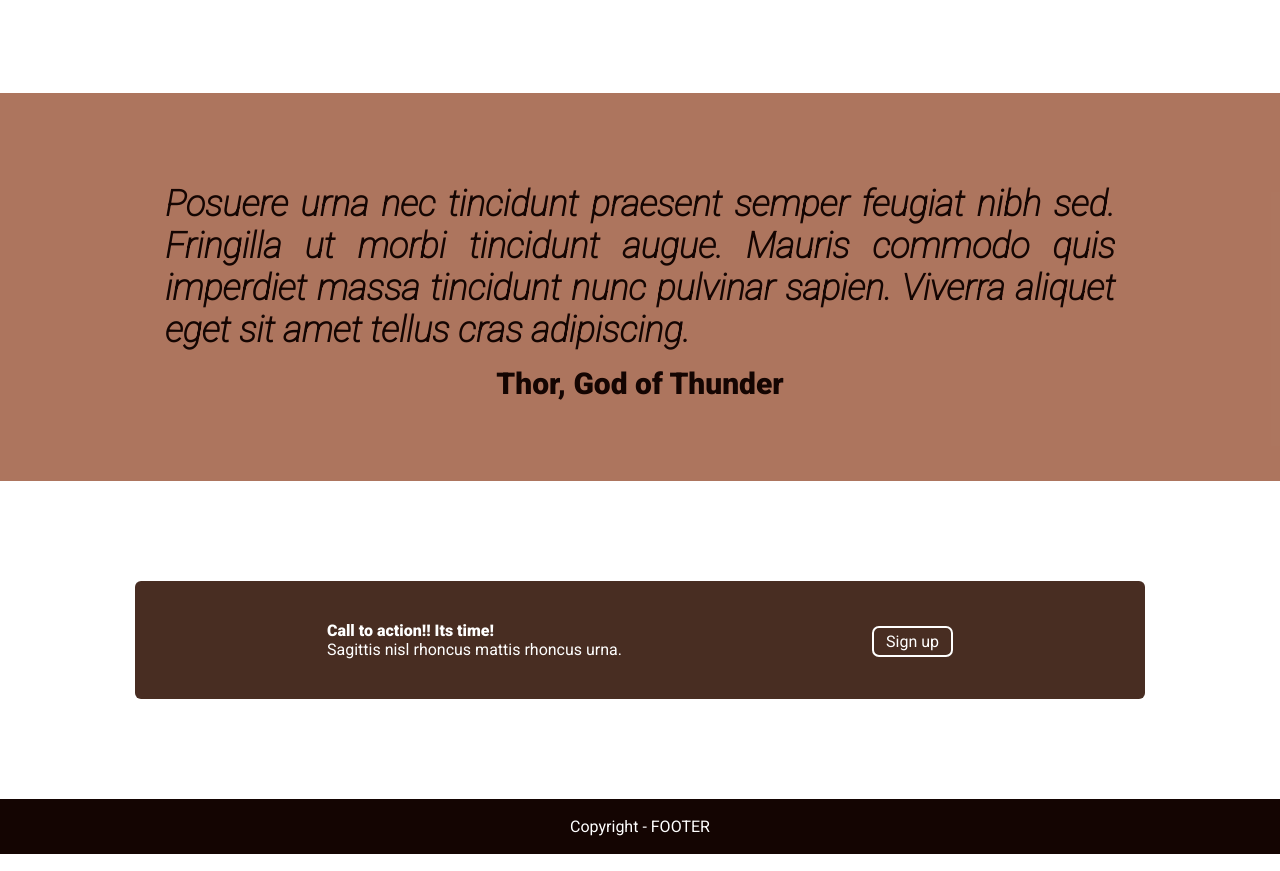
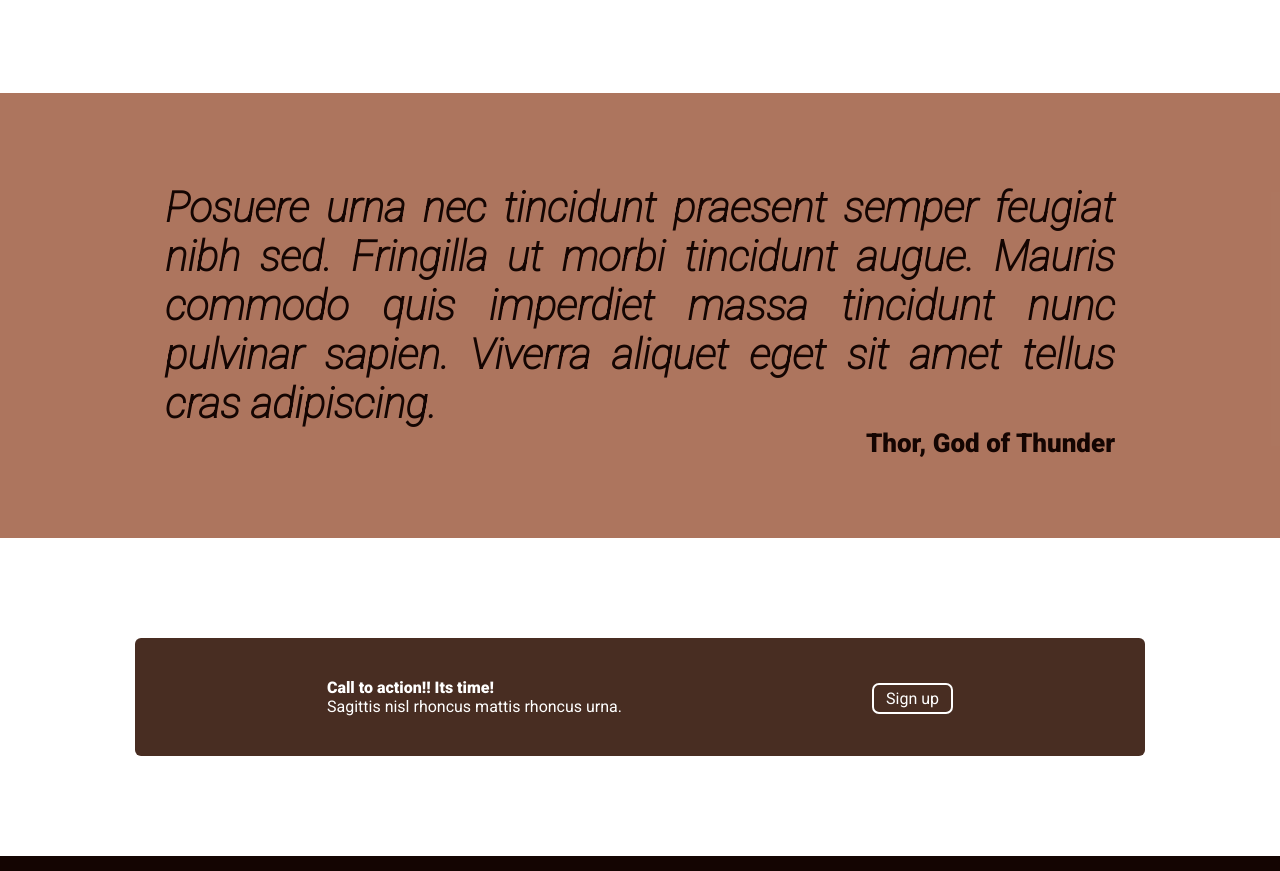
Before and after one commit to renaldofreire/landing-page, a plain HTML site: page index.html in a window 1280 px wide. Shown: the part 825-1696 px from the top of the page. Drawn offline with Linux system fonts and the light colour scheme.

Commit message:
Fix align in middle section

```diff
--- a/css/style.css
+++ b/css/style.css
@@ -128,13 +128,10 @@ img {
 
 .icons-middle {
   margin: 0 25px 0 25px;
-
   gap: 15px;
-
   display: flex;
   flex-flow: column wrap;
   max-width: 180px;
-
   text-align: center;
   justify-content: space-between;
   align-items: center;
@@ -145,28 +142,31 @@ img {
   background-color: #a66a51eb;
   color: #140502;
 
-  gap: 15px;
   flex-flow: column nowrap;
-
-  justify-items: center;
   align-items: center;
 }
 
-.title-bottom {
+
+.title-bottom-p1 {
   padding-top: 90px;
   max-width: 950px;
   text-align: justify;
 
   display: flex;
+  flex-direction: column;
+
+  justify-content: space-between;
+  align-items: flex-end;
 
   font-size: 36px;
   font-weight: light;
   font-style: italic;
 }
 
-.container-bottom-start p {
+.title-bottom-p1 p {
+  font-style: normal;
   font-weight: bold;
-  font-size: 30px;
+  font-size: 26px;
   padding-bottom: 80px;
 }
 
--- a/index.html
+++ b/index.html
@@ -44,8 +44,10 @@
     </div>
   </div>
   <div class="container-bottom-start">
-    <h3 class="title-bottom">Posuere urna nec tincidunt praesent semper feugiat nibh sed. Fringilla ut morbi tincidunt augue. Mauris commodo quis imperdiet massa tincidunt nunc pulvinar sapien. Viverra aliquet eget sit amet tellus cras adipiscing.</h3>
+      <div class="title-bottom-p1">
+    <h3>Posuere urna nec tincidunt praesent semper feugiat nibh sed. Fringilla ut morbi tincidunt augue. Mauris commodo quis imperdiet massa tincidunt nunc pulvinar sapien. Viverra aliquet eget sit amet tellus cras adipiscing.</h3>
     <p>Thor, God of Thunder</p>
+</div>
   </div>
   <div class="container-bottom-end">
     <div class="container-bottom-end-new">
```
